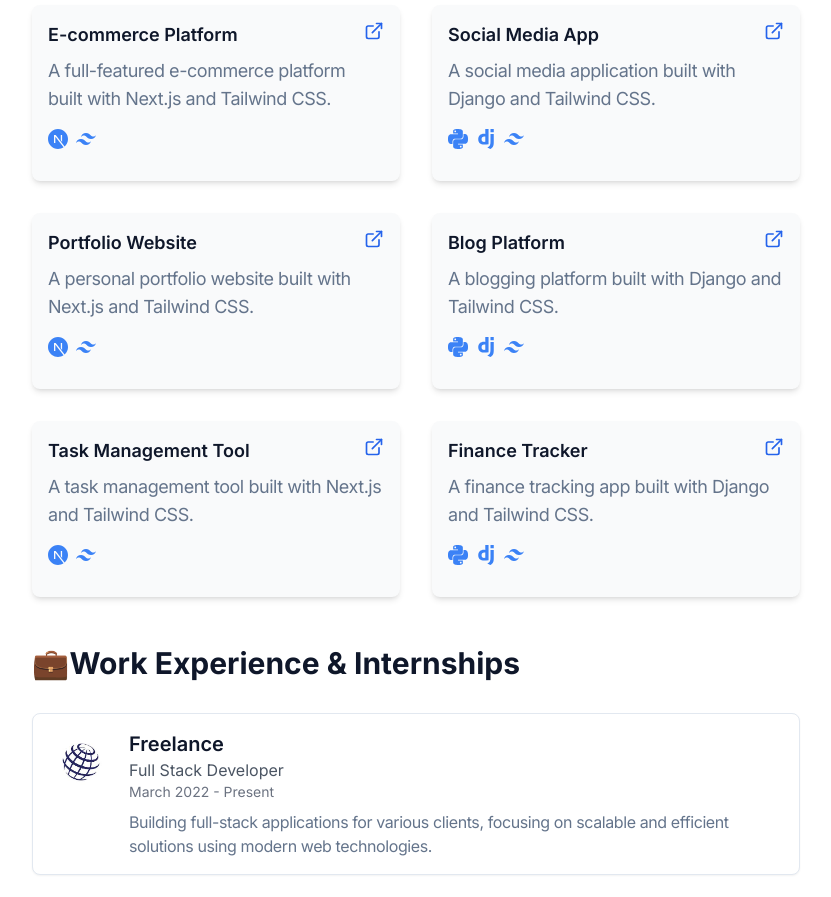
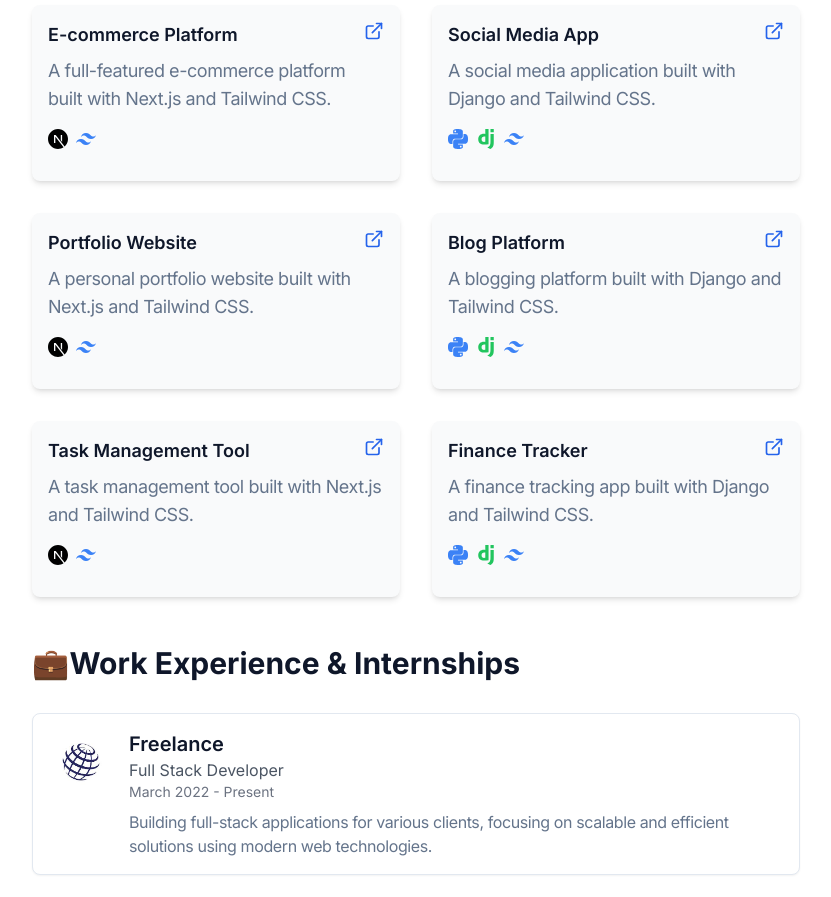
Before and after one commit to danieltsega/portfolio-website, a Next.js app: page / in a window 1280 px wide. Shown: the part 920-1817 px from the top of the page, without its empty margins (224-1055 px from the left). Built offline with nearby package versions, Linux system fonts and the light colour scheme.

Commit message:
fix: fix icon constant color by providing condition based on the technology

```diff
--- a/src/components/project-card.tsx
+++ b/src/components/project-card.tsx
@@ -3,6 +3,19 @@
 import Link from "next/link";
 import { IconType } from "react-icons";
 import { ExternalLink } from "lucide-react";
+
+import {
+  SiTypescript,
+  SiJavascript,
+  SiNextdotjs,
+  SiHtml5,
+  SiCss3,
+  SiTailwindcss,
+  SiDjango,
+  SiLaravel,
+  SiFlask,
+  SiC,
+} from "react-icons/si";
 
 interface ProjectCardProps {
   thumbnail: string;
@@ -35,10 +48,48 @@ const ProjectCard: React.FC<ProjectCardProps> = ({
           {description}
         </p>
         <div className="flex items-center space-x-2 mb-4">
-          {technologies.map((Icon, index) => (
-            <Icon key={index} className="w-5 h-5 text-blue-500" />
-          ))}
+          {technologies.map((Icon, index) => {
+            let iconColor = "text-blue-500"; // default color
+
+            switch (Icon) {
+              case SiC:
+                iconColor = "text-black";
+                break;
+              case SiNextdotjs:
+                iconColor = "text-black";
+                break;
+              case SiTailwindcss:
+                iconColor = "text-blue-500";
+                break;
+              case SiHtml5:
+                iconColor = "text-orange-500";
+                break;
+              case SiCss3:
+                iconColor = "text-blue-500";
+                break;
+              case SiJavascript:
+                iconColor = "text-yellow-500";
+                break;
+              case SiTypescript:
+                iconColor = "text-blue-500";
+                break;
+              case SiDjango:
+                iconColor = "text-green-500";
+                break;
+              case SiLaravel:
+                iconColor = "text-red-500";
+                break;
+              case SiFlask:
+                iconColor = "text-green-500";
+                break;
+              default:
+                break;
+            }
+
+            return <Icon key={index} className={`w-5 h-5 ${iconColor}`} />;
+          })}
         </div>
+
         <div className="flex"></div>
       </div>
     </div>
```
